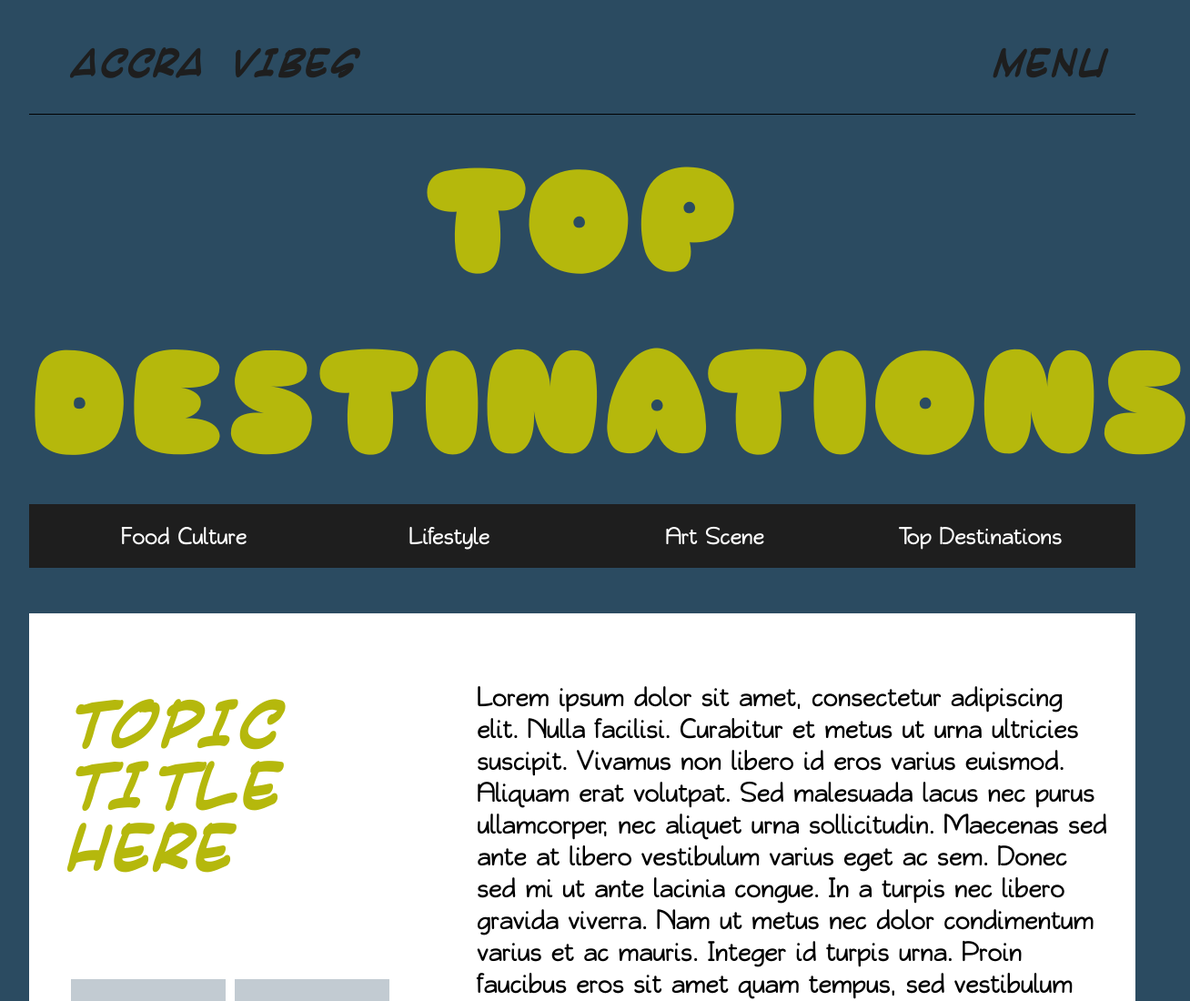
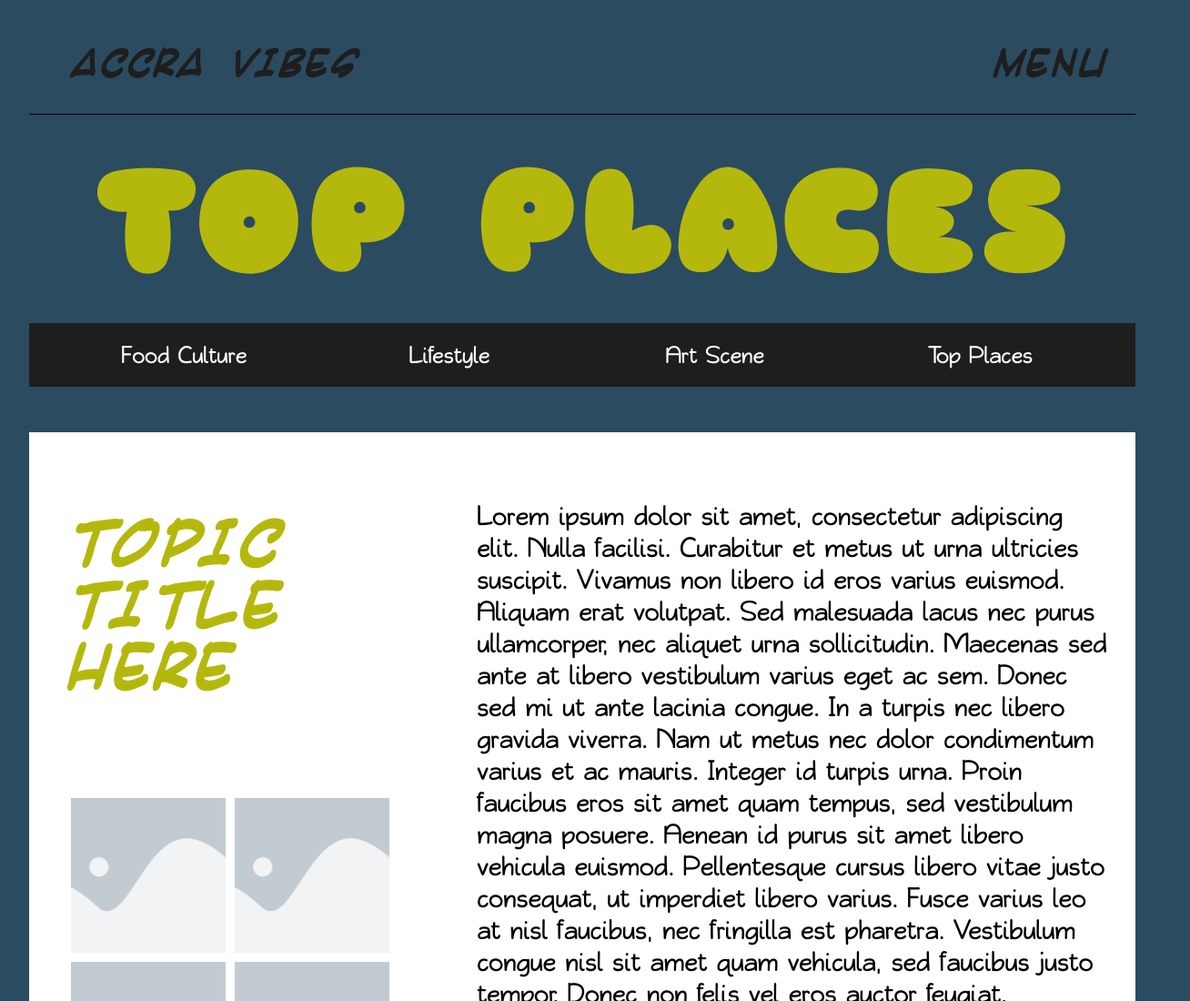
Before and after one commit to s3ny0/accra_vibes, a plain HTML site: page top_destinations.html in a window 1280 px wide. Shown: the top 1100 px of the page at 91% size, 1308 px wide, since content can reach past the window. Drawn offline with nearby package versions, Linux system fonts and the light colour scheme; files whose address does not match are found by name.

Commit message:
Update top_destinations.html

```diff
--- a/top_destinations.html
+++ b/top_destinations.html
@@ -22,12 +22,12 @@
         <button class="menu-button" id="menu-button">MENU</button>
     </nav>
     <div class="hero">
-        <h1 class="huge-text">TOP DESTINATIONS</h1>
+        <h1 class="huge-text">TOP PLACES</h1>
         <div class="nav-menu">
             <button><a href="food_culture.html">Food Culture</a></button>
             <button><a href="lifestyle.html">Lifestyle</a></button>
             <button><a href="art_scene.html">Art Scene</a></button>
-            <button><a href="top_destinations.html">Top Destinations</a></button>
+            <button><a href="top_destinations.html">Top Places</a></button>
         </div>
     </div>
     <div class="main-area">
```
